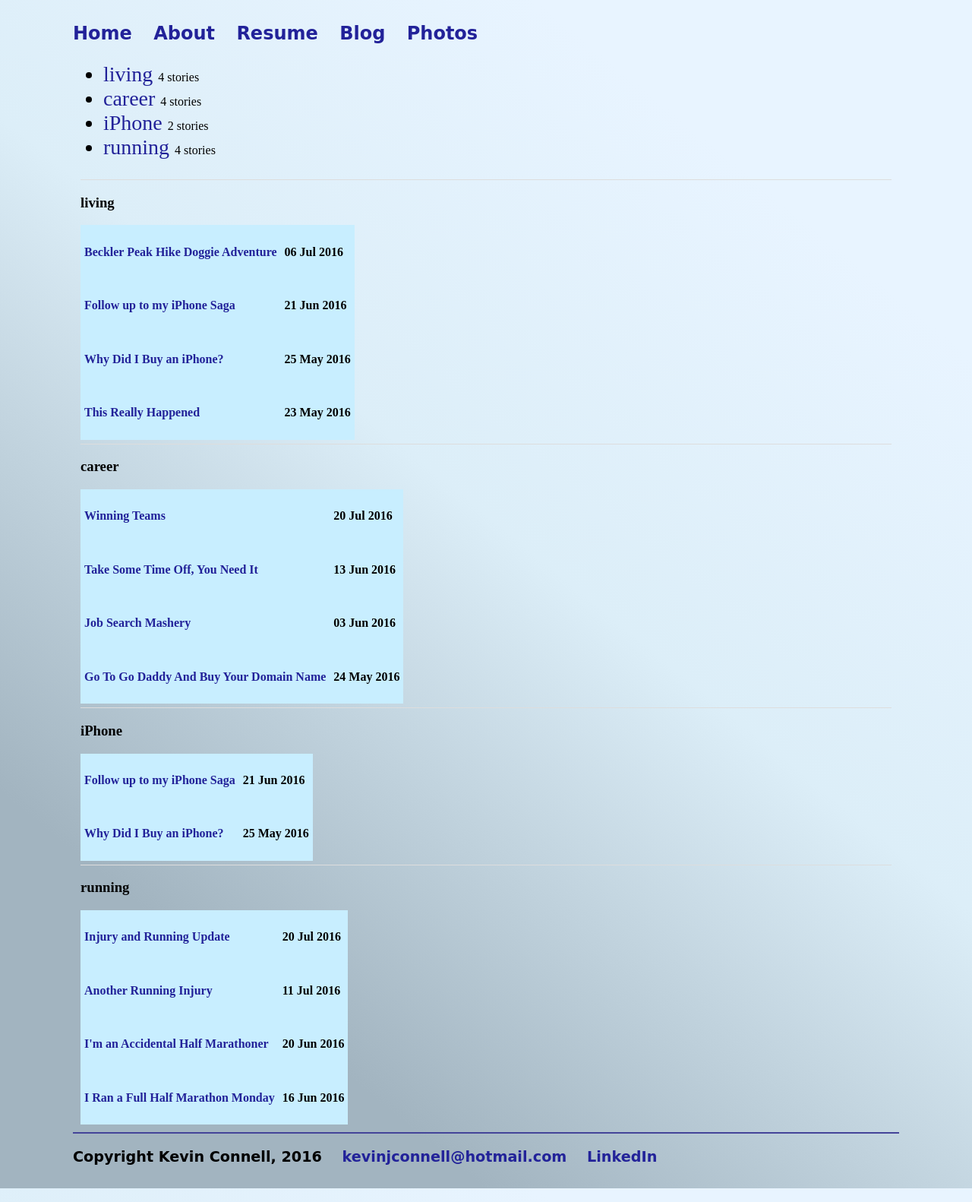
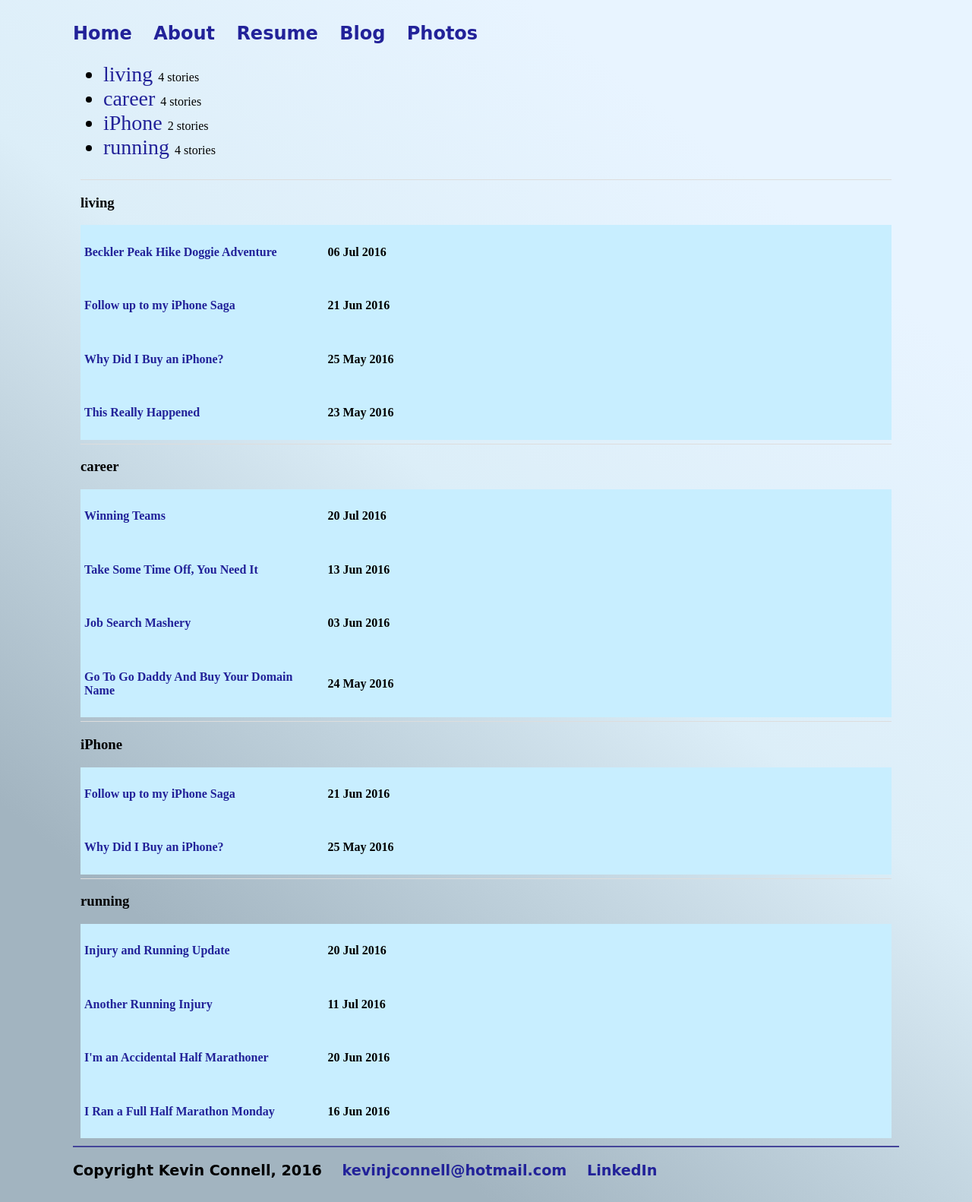
Before and after one commit to mo4dawg/mo4dawg.github.io, a Jekyll site: the page built from tags.html, in a window 1280 px wide. Shown: the whole page at 76% size. Built offline with Jekyll 4.4.1, drawn with Linux system fonts in a browser that asks for light colours.

Commit message:
Update tags.html

```diff
--- a/tags.html
+++ b/tags.html
@@ -20,11 +20,11 @@ permalink: /tags/
     {% capture tag_name %}{{ tag | first }}{% endcapture %}
     <h3 id="#{{ tag_name | slugize }}">{{ tag_name }}</h3>
     <a name="{{ tag_name | slugize }}"></a>
-    <table>
+    <table style="width:100%";background = "transparent";>
       {% for post in site.tags[tag_name] %}
         <tr>
         <article class="archive-item">
-            <td><h4><a href="{{ root_url }}{{ post.url }}">{{post.title}}</a></h4></td>
+            <td style="width:30%"><h4><a href="{{ root_url }}{{ post.url }}">{{post.title}}</a></h4></td>
             <td><h4>{{post.date|date_to_string }}</h4></td>
          </article>
         </tr>
```
